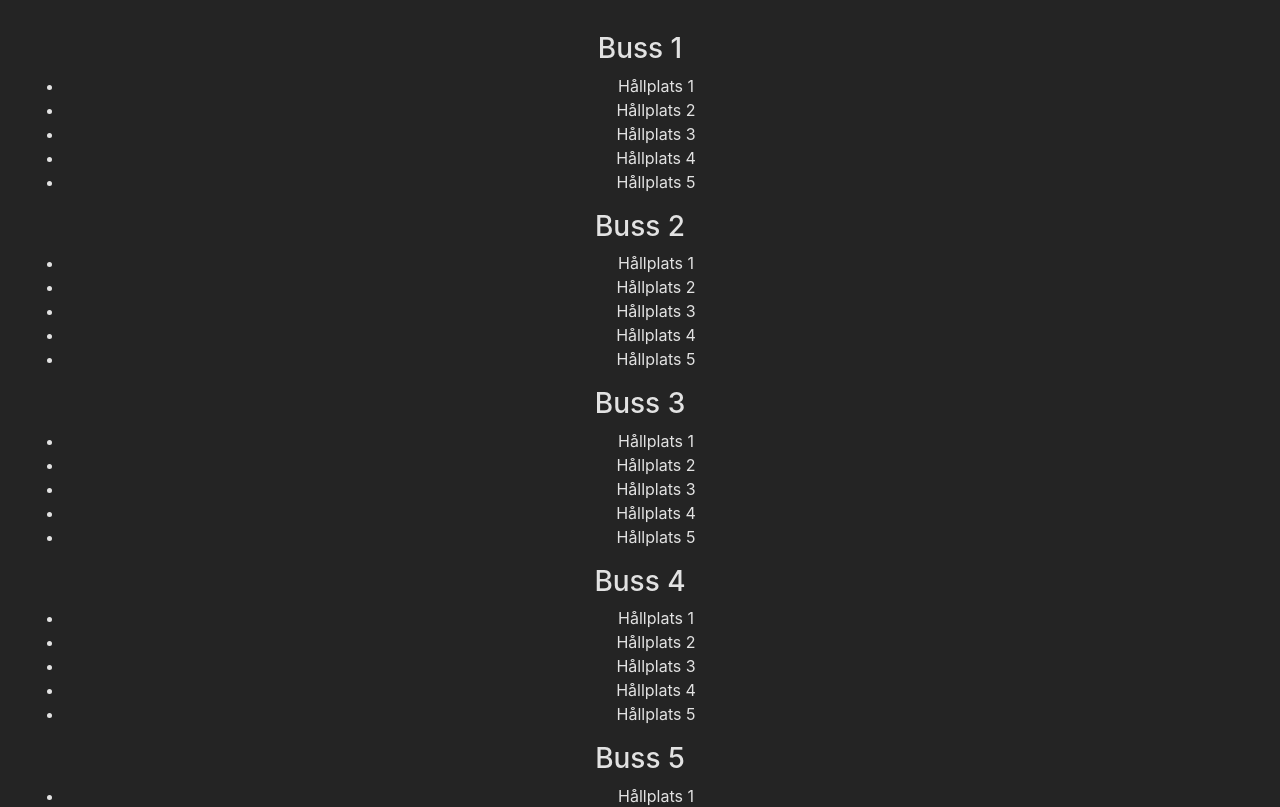
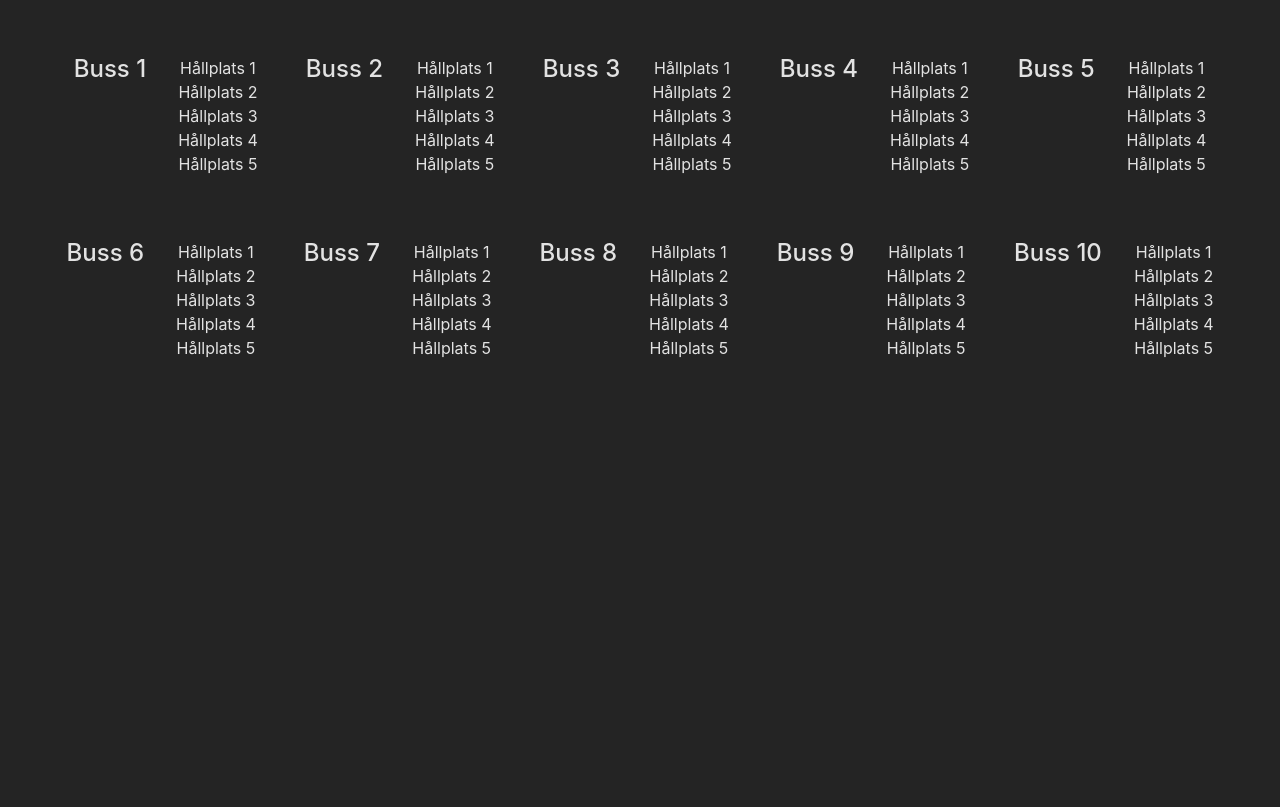
Before and after one commit to fishbulle/bus-lines-frontend, a React (Vite) app: page / in a window 1280 px wide. Shown: the top 807 px of the page. Built offline with nearby package versions, Linux system fonts and the light colour scheme.

Commit message:
wip render buses

```diff
--- a/src/components/BusCard.tsx
+++ b/src/components/BusCard.tsx
@@ -4,11 +4,13 @@ const BusCard = () => {
   return (
     <>
       {mockBuses.map((bus, index) => (
-        <div key={index}>
-          <h3>Buss {bus.busLine}</h3>
+        <div key={index} className="d-inline-flex p-4">
+          <h4>Buss {bus.busLine}</h4>
           <ul>
             {bus.stops.map((busStops, index) => (
-              <li key={index}>{busStops}</li>
+              <li key={index} style={{ listStyle: "none" }}>
+                {busStops}
+              </li>
             ))}
           </ul>
         </div>
@@ -17,4 +19,4 @@ const BusCard = () => {
   );
 };
 
-export default BusCard
+export default BusCard;
```
